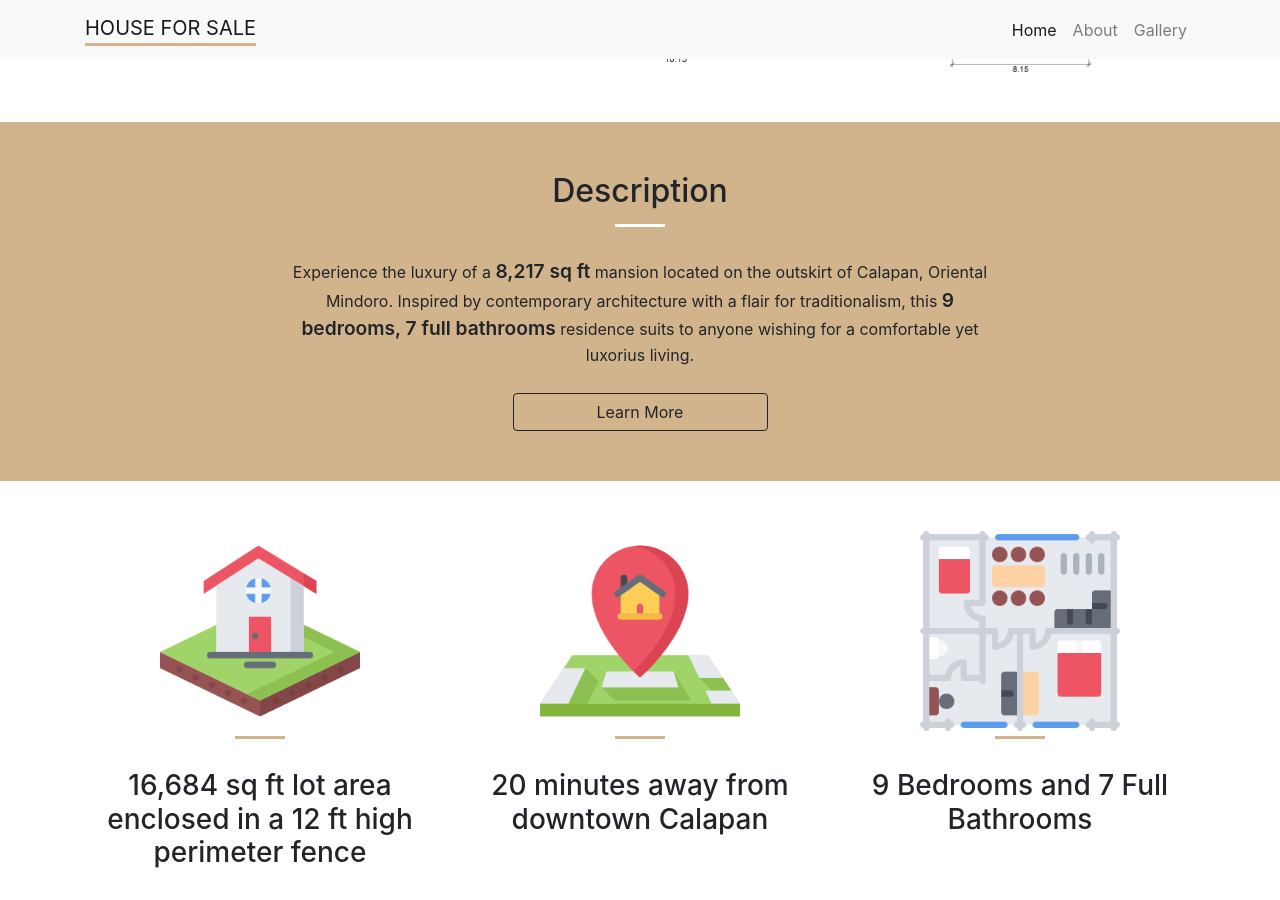
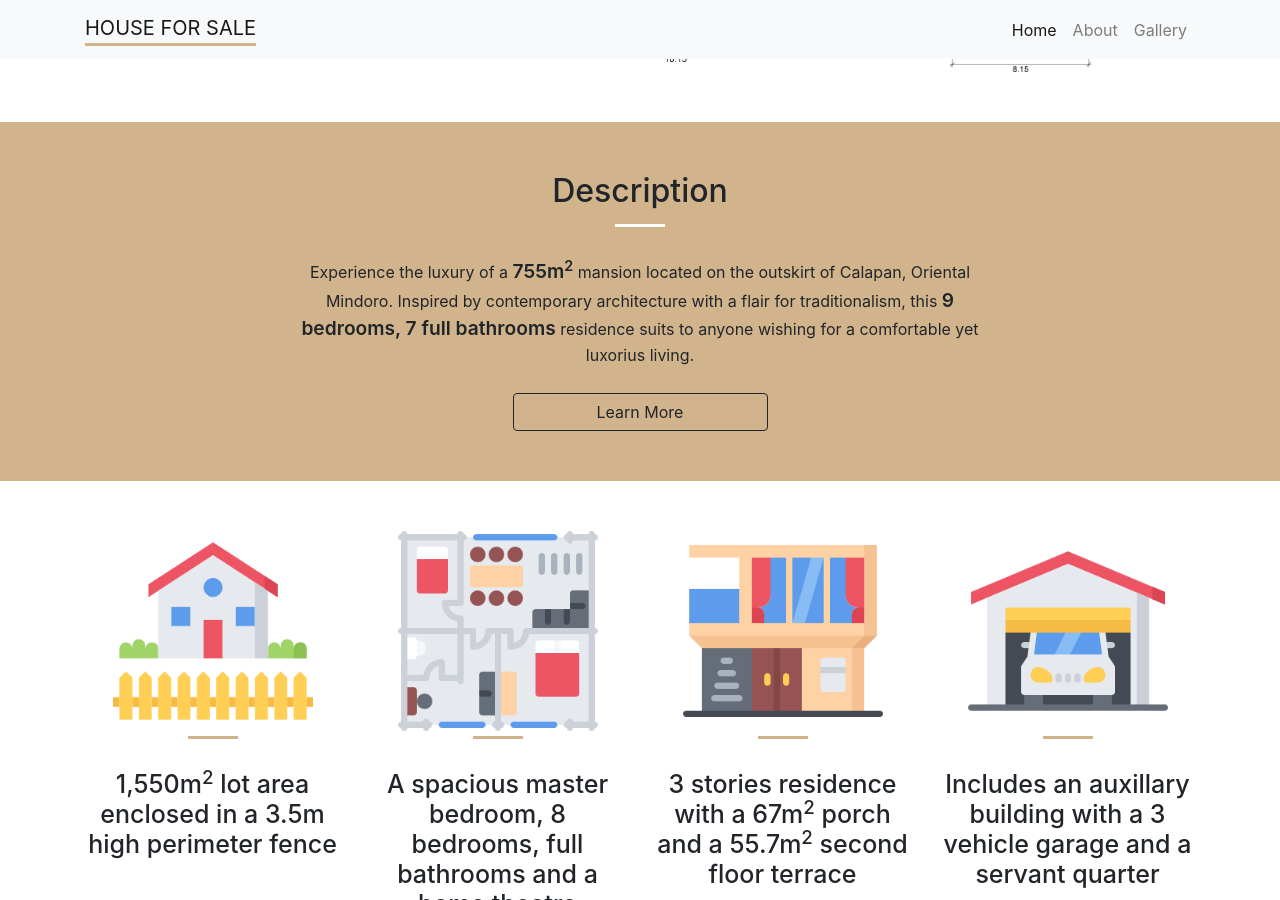
Before and after one commit to carlcastello/john-static-website, a Jekyll site: the page built from index.html, in a window 1280 px wide and 900 px high, scrolled down 1312 px. Built offline with Jekyll 4.4.1, drawn with Linux system fonts in a browser that asks for light colours; comment, search, counter and statistics services are not loaded.

Commit message:
changed panel h3 font size and added more images for feature

```diff
--- a/_data/index_features.yml
+++ b/_data/index_features.yml
@@ -1,8 +1,11 @@
-- image_url: 'assets/images/panel/house.png'
-  title: '16,684 sq ft lot area enclosed in a 12 ft high perimeter fence'
-
-- image_url: 'assets/images/panel/pin.png'
-  title: '20 minutes away from downtown Calapan'
+- image_url: 'assets/images/panel/backyard.png'
+  title: '1,550m<sup>2</sup> lot area enclosed in a 3.5m high perimeter fence'
 
 - image_url: 'assets/images/panel/blueprint.png'
-  title: '9 Bedrooms and 7 Full Bathrooms'
+  title: 'A spacious master bedroom, 8 bedrooms, full bathrooms and a home theatre'
+
+- image_url: 'assets/images/panel/terrace.png'
+  title: '3 stories residence with a 67m<sup>2</sup> porch and a 55.7m<sup>2</sup> second floor terrace'
+
+- image_url: 'assets/images/panel/garage.png'
+  title: 'Includes an auxillary building with a 3 vehicle garage and a servant quarter'
--- a/_data/landing_carousel.yml
+++ b/_data/landing_carousel.yml
@@ -9,9 +9,3 @@
 
 - index: 3
   url: 'assets/images/carousel/exterior_four.jpg'
-
-# - index: 2
-#   url: 'assets/images/carousel/exterior_one.jpg'
-
-# - index: 3
-#   url: 'assets/images/carousel/exterior_two_dark.jpg'
--- a/_includes/panels.html
+++ b/_includes/panels.html
@@ -1,4 +1,4 @@
-<div class="row {{ include.container_class }}">
+<div id="{{ include.container_id }}" class="row">
   {% for panel in include.panels %}
     <div class="{{ include.size }}">
       <div class="panel">
--- a/assets/sass/john-static-website/_panels.scss
+++ b/assets/sass/john-static-website/_panels.scss
@@ -4,9 +4,13 @@
   max-width: 200px;
 }
 
+#container_id {
+  h3 {
+    font-size: 25px
+  }
+}
 
-
-.about-feature {
+#about-feature {
   h3 {
     font-size: 15px;
   };
--- a/content/about.html
+++ b/content/about.html
@@ -10,7 +10,7 @@ permalink: /about
   <div class="container">
     <div class="row">
       <div class="col-lg-12">
-        {% include panels.html panels=site.data.about_features size="col-lg-2 col-sm-4" container_class="about-feature" %}
+        {% include panels.html panels=site.data.about_features size="col-lg-2 col-sm-4" container_id="about-feature" %}
       </div>
     </div>
     <div class="row margin-top-lg description-tabs">
--- a/index.html
+++ b/index.html
@@ -50,7 +50,7 @@ layout: base
     <div class="row justify-content-center">
       <div class="col-lg-8">
         <p class="text-center">
-          Experience the luxury of a <span class="highlight">8,217 sq ft</span> mansion located on the
+          Experience the luxury of a <span class="highlight">755m<sup>2</sup></span> mansion located on the
           outskirt of Calapan, Oriental Mindoro. Inspired by contemporary
           architecture with a flair for traditionalism, this <span class="highlight">9 bedrooms,
           7 full bathrooms</span> residence suits to anyone wishing for a comfortable
@@ -67,7 +67,7 @@ layout: base
 </section>
 <section>
   <div class="container">
-    {% include panels.html panels=site.data.index_features size="col-lg-4" %}
+    {% include panels.html panels=site.data.index_features size="col-lg-3 col-sm-6" container_id="container_id" %}
   </div>
 </section>
 <iframe src="https://www.google.com/maps/embed?pb=!1m18!1m12!1m3!1d15526.734080247214!2d121.19530086774768!3d13.369944390595386!2m3!1f0!2f0!3f0!3m2!1i1024!2i768!4f13.1!3m3!1m2!1s0x0%3A0x0!2zMTPCsDIyJzExLjgiTiAxMjHCsDEyJzE0LjYiRQ!5e0!3m2!1sen!2sca!4v1502425374176" width="100%" height="400" frameborder="0" style="border:0" allowfullscreen></iframe>
```
Also changed, not shown: assets/images/panel/backyard.png (added), assets/images/panel/garage.png (added), assets/images/panel/house.png (deleted), assets/images/panel/pin.png (deleted), assets/images/panel/terrace.png (added).
